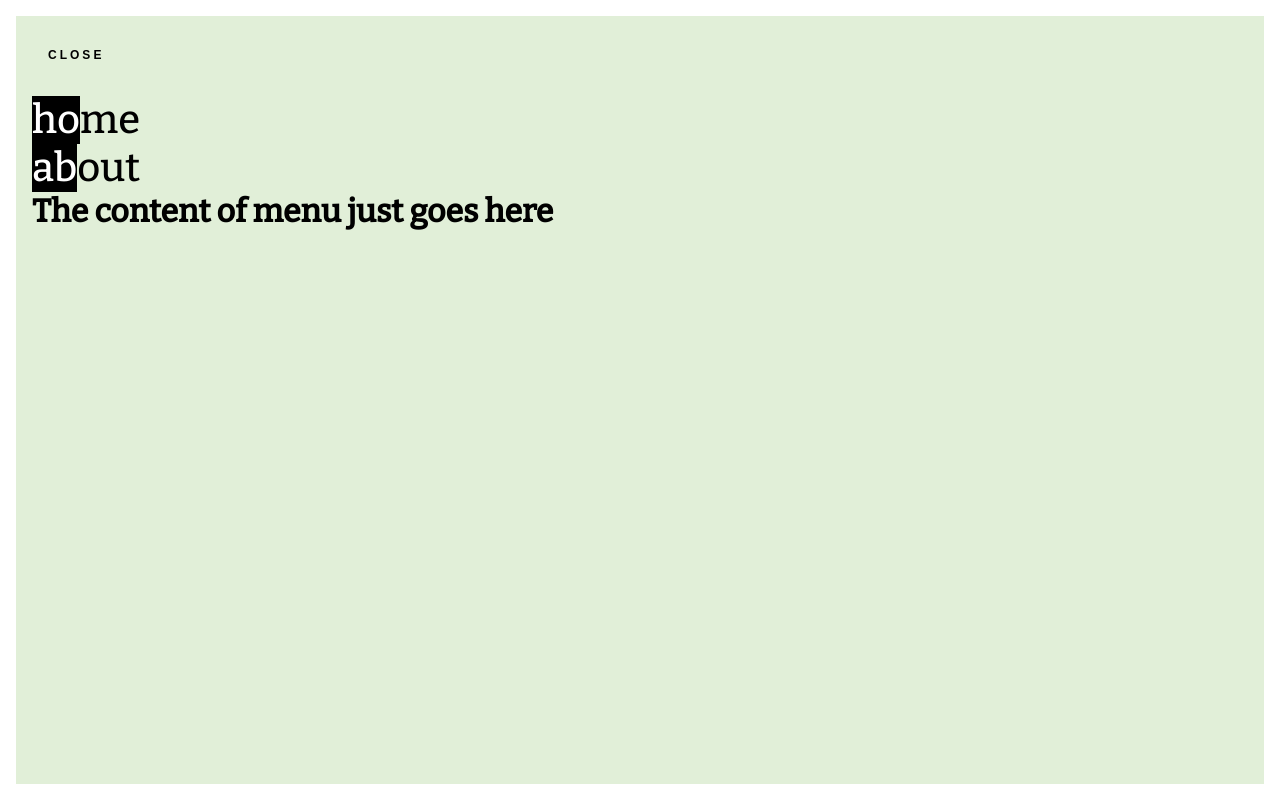
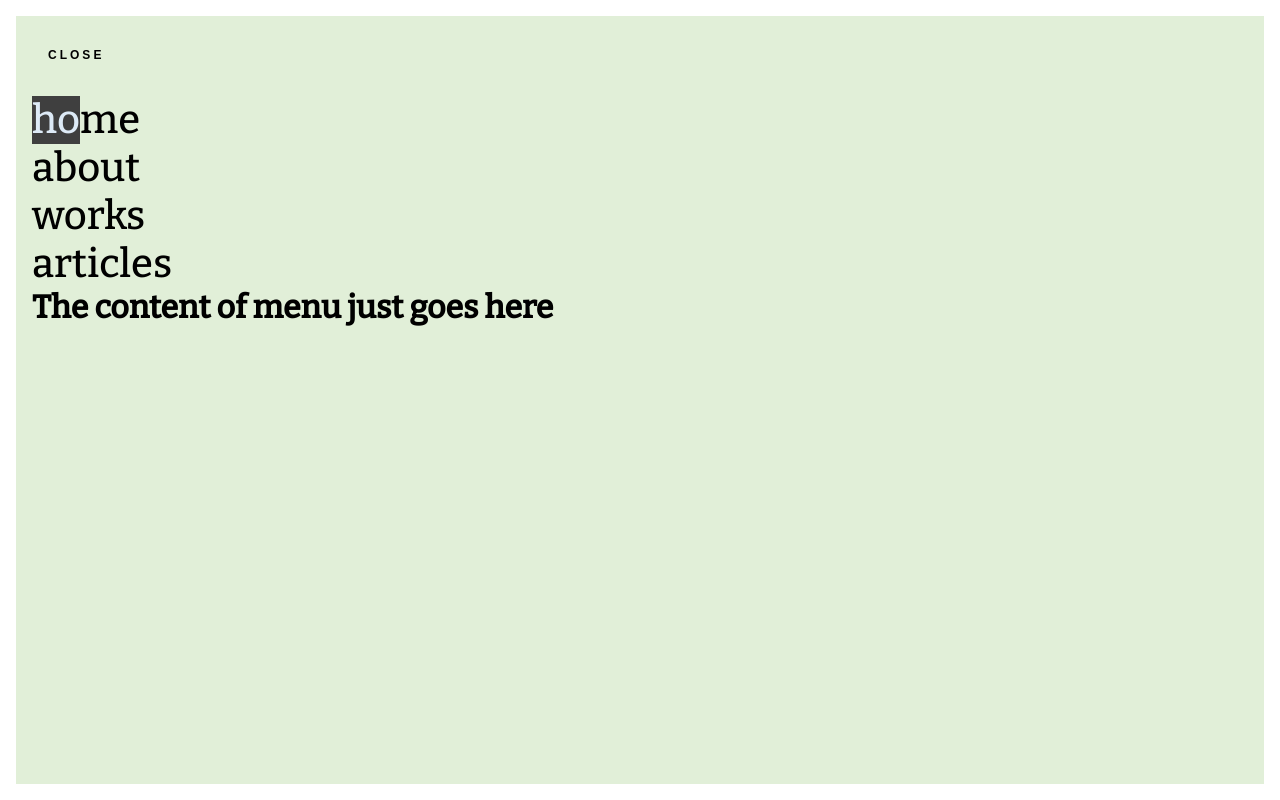
Before and after one commit to Dalcio/dalcio-garcia, a Next.js app: page / in a window 1280 px wide. Both pictures are taken after a click on the button 61 px from the left and 60 px from the top of the page. Shown: the top 800 px of the page. Built offline with nearby package versions, Linux system fonts and the light colour scheme.

Commit message:
feat: next lint

```diff
--- a/src/components/Menu/content/index.tsx
+++ b/src/components/Menu/content/index.tsx
@@ -4,30 +4,36 @@ import { MenuContentProps, MenuItemProps } from './types';
 import Link from 'next/link';
 import styled from 'styled-components';
 
-import { Colors } from '@theme/system/colors.types';
+import { RouteColorName } from '@theme/system/colors.types';
 
-const ItemLink = styled.a<{ color: Colors }>`
+const ItemLink = styled.a<{ color: RouteColorName }>`
 	cursor: pointer;
 	font-size: 40px;
 
-	& > span {
-		color: ${({ color, theme }) => theme.colors[color]};
+	&:hover {
+		display: inline-block;
+		font-size: 42px;
+		border-botom: 2px solid ${({ color, theme }) => theme.colors[color]};
 	}
 
-	& > span:first-of-type {
-		display: inline-block;
-		background: ${({ color, theme }) => theme.colors[color]};
-		color: ${({ color, theme }) => theme.colors.white};
+	&.is-active {
+		& > span:first-of-type {
+			display: inline-block;
+			background: ${({ color, theme }) => theme.colors.primary};
+			color: ${({ color, theme }) => theme.colors[color]};
+		}
 	}
 `;
 
 export const MenuItem = ({ name, current }: MenuItemProps) => (
 	<li>
 		<Link href={`/${name === 'home' ? '' : name}`}>
-			<ItemLink color={name === current ? current : 'text'}>
+			<ItemLink
+				color={current}
+				className={current === name ? 'is-active' : undefined}
+			>
 				<span>{name.substr(0, 2)}</span>
 				<span>{name.substr(2)}</span>
-				{current}
 			</ItemLink>
 		</Link>
 	</li>
@@ -36,14 +42,18 @@ export const MenuItem = ({ name, current }: MenuItemProps) => (
 export const MenuNav = styled.ul`
 	margin-top: ${({ theme }) => `calc(2 * ${theme.space.md})`};
 	list-style: none;
+	displya: grid;
+	row-gap: ${({ theme }) => theme.space.sm};
 `;
 
 const MenuContent = ({ current }: MenuContentProps) => {
 	return (
 		<MenuContentContainer>
 			<MenuNav>
-				<MenuItem name="home" />
-				<MenuItem name="about" />
+				<MenuItem name="home" current={current} />
+				<MenuItem name="about" current={current} />
+				<MenuItem name="works" current={current} />
+				<MenuItem name="articles" current={current} />
 			</MenuNav>
 			<h1>The content of menu just goes here</h1>
 		</MenuContentContainer>
```
